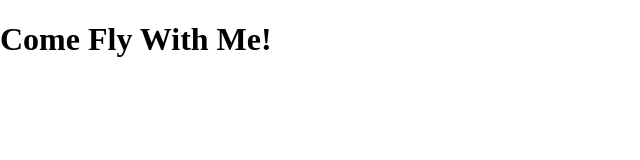
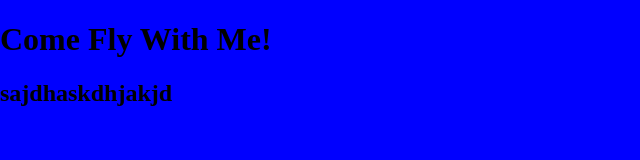
Before and after one commit to RymaTech/FAC-Week5-Project-Node, a website: page public/index.html in a window 1280 px wide. Shown: the whole page, without its empty margins (0-640 px from the left). Drawn offline with Linux system fonts and the light colour scheme; files that its build step writes are made by us from their sources; files whose address does not match are found by name.

Commit message:
add router, handlers, server etc

```diff
--- a/public/index.html
+++ b/public/index.html
@@ -10,6 +10,7 @@
   </head>
   <body>
     <h1>Come Fly With Me!</h1>
+    <h2>sajdhaskdhjakjd</h2>
     <script src="public/DOM.js"></script>
   </body>
 </html>
--- a/public/main.css
+++ b/public/main.css
@@ -0,0 +1,3 @@
+body {
+  background: blue;
+}
```
Also changed, not shown: package.json (+8 -3 lines), 1 other file.
